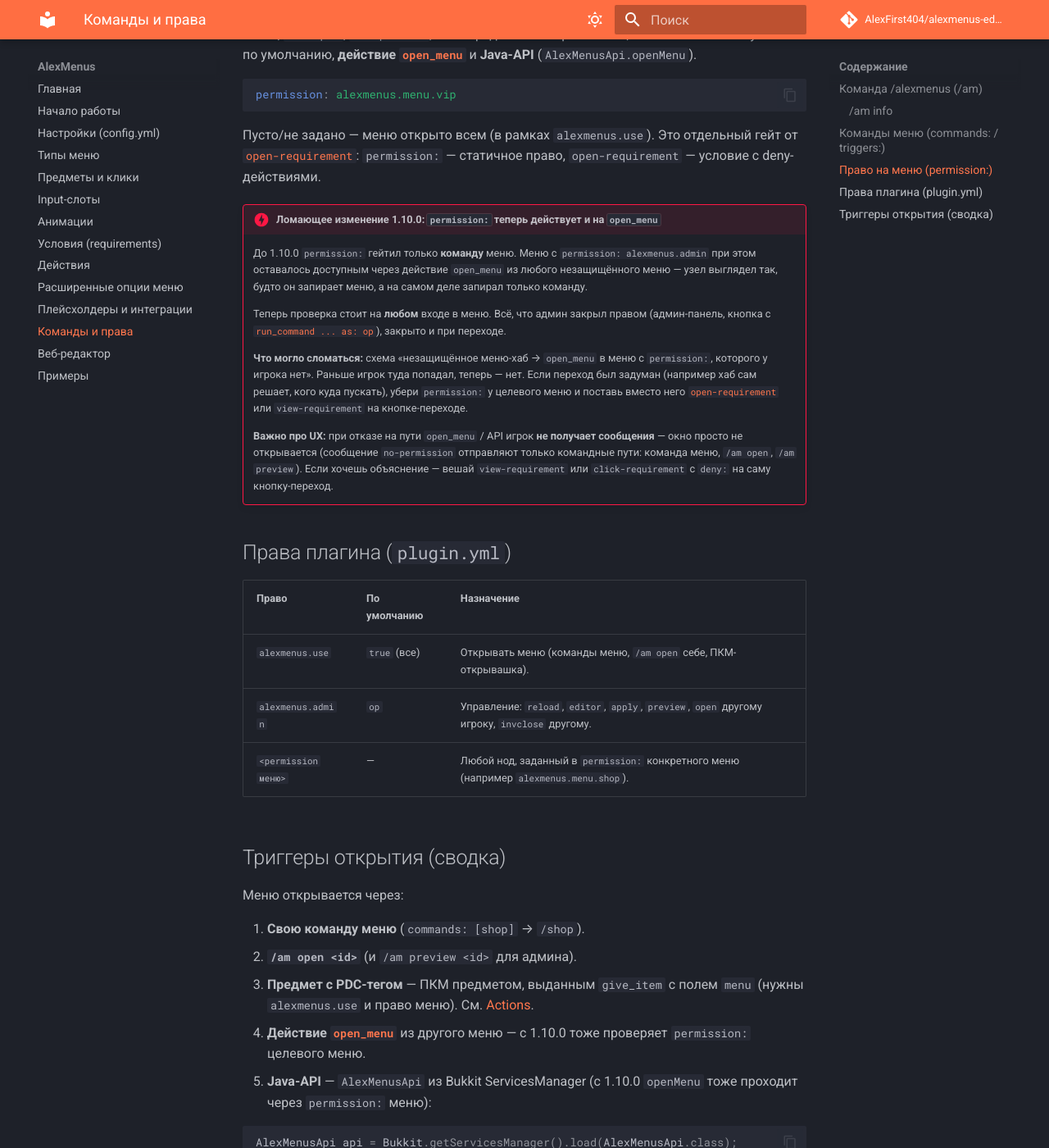
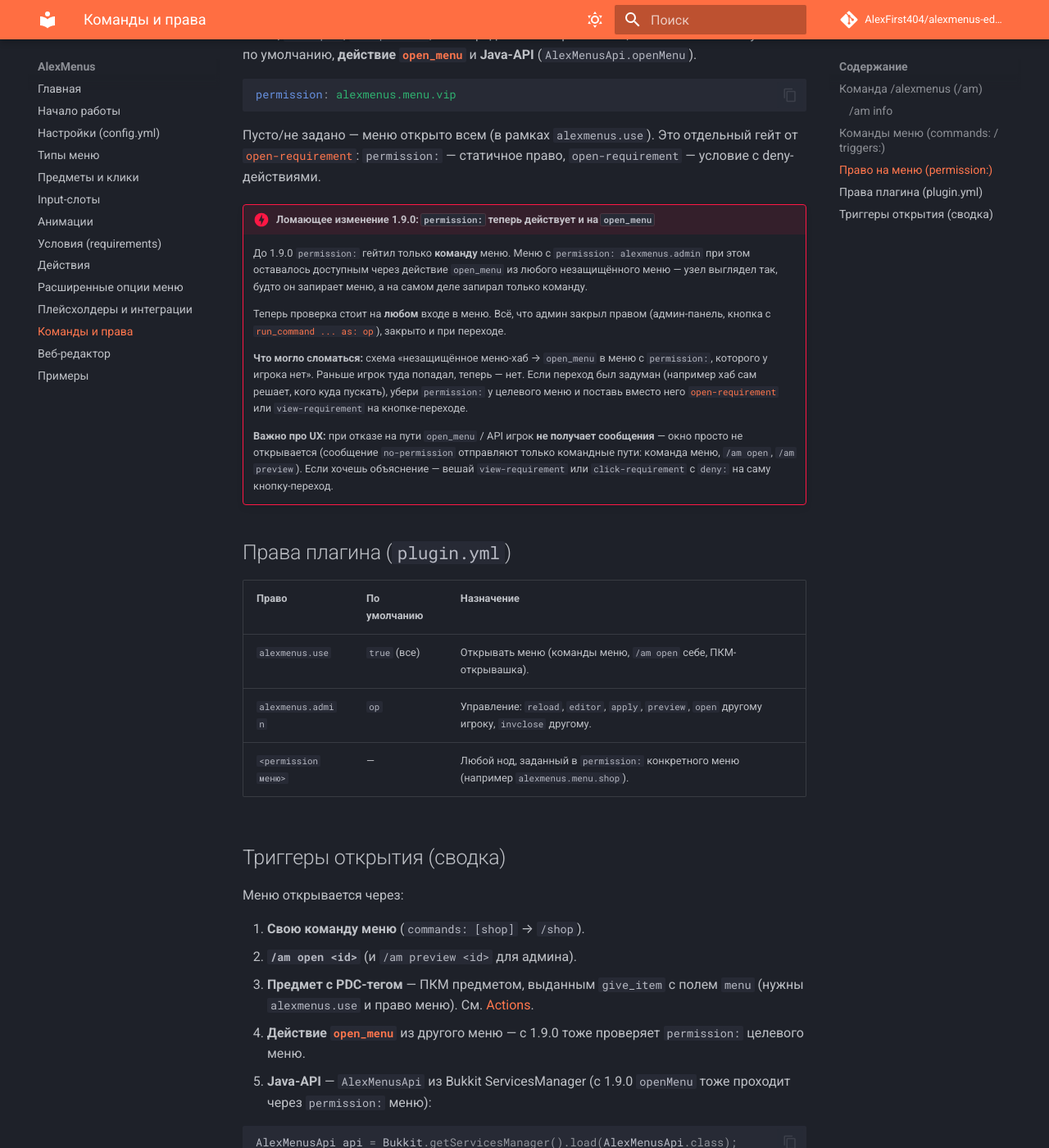
Before and after one commit to AlexFirst404/alexmenus-wiki, an MkDocs documentation site: the page built from docs/Commands-and-Permissions.md, in a window 1280 px wide and 1400 px high, scrolled down 2734 px. Shown: the whole window at 82% size. Built offline with MkDocs 1.6.1 and Material for MkDocs 9.7.7, drawn with Linux system fonts in a browser that asks for light colours; comment, search, counter and statistics services are not loaded.

Commit message:
docs: renumber to 1.9.0 after the releases were merged
The as: op work shipped as part of 1.9.0 rather than a separate 1.10.x, so every 'since 1.10.0'
reference now points at 1.9.0 and the two What's New sections are one. Also drops the claim that a
permission-refused open_menu is silent — it sends no-permission now — and mentions that forge.yml
finally reaches the server.

````diff
--- a/docs/Commands-and-Permissions.md
+++ b/docs/Commands-and-Permissions.md
@@ -99,8 +99,8 @@ permission: alexmenus.menu.vip
 [`open-requirement`](Requirements.md): `permission:` — статичное право, `open-requirement` — условие с
 deny-действиями.
 
-!!! danger "Ломающее изменение 1.10.0: `permission:` теперь действует и на `open_menu`"
-    До 1.10.0 `permission:` гейтил только **команду** меню. Меню с `permission: alexmenus.admin` при этом
+!!! danger "Ломающее изменение 1.9.0: `permission:` теперь действует и на `open_menu`"
+    До 1.9.0 `permission:` гейтил только **команду** меню. Меню с `permission: alexmenus.admin` при этом
     оставалось доступным через действие `open_menu` из любого незащищённого меню — узел выглядел так, будто
     он запирает меню, а на самом деле запирал только команду.
 
@@ -133,9 +133,9 @@ deny-действиями.
 2. **`/am open <id>`** (и `/am preview <id>` для админа).
 3. **Предмет с PDC-тегом** — ПКМ предметом, выданным `give_item` с полем `menu` (нужны `alexmenus.use` и
    право меню). См. [Actions](Actions.md).
-4. **Действие [`open_menu`](Actions.md)** из другого меню — с 1.10.0 тоже проверяет `permission:` целевого
+4. **Действие [`open_menu`](Actions.md)** из другого меню — с 1.9.0 тоже проверяет `permission:` целевого
    меню.
-5. **Java-API** — `AlexMenusApi` из Bukkit ServicesManager (с 1.10.0 `openMenu` тоже проходит через
+5. **Java-API** — `AlexMenusApi` из Bukkit ServicesManager (с 1.9.0 `openMenu` тоже проходит через
    `permission:` меню):
 
 ```java
````
Also changed, not shown: docs/Actions.md (+1 -1 lines), docs/Examples.md (+2 -2 lines), docs/Requirements.md (+1 -1 lines), docs/index.md (+34 -37 lines).
